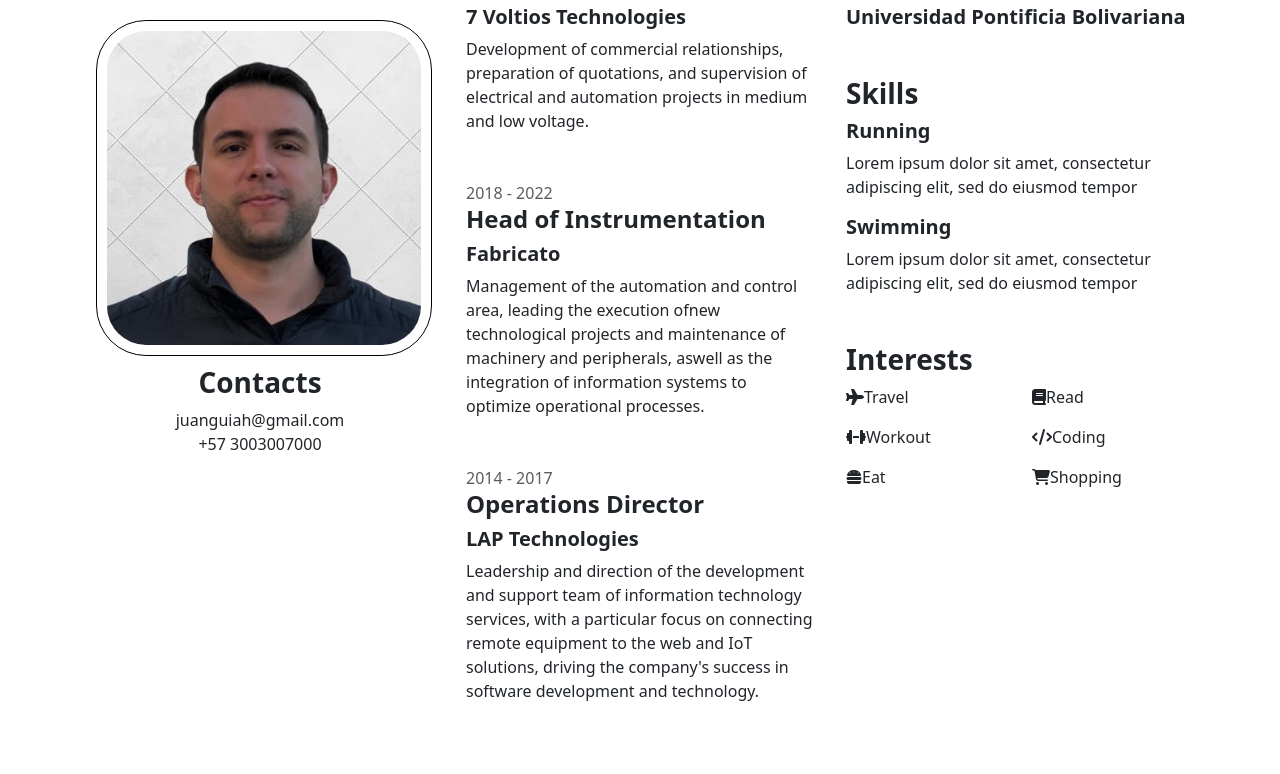
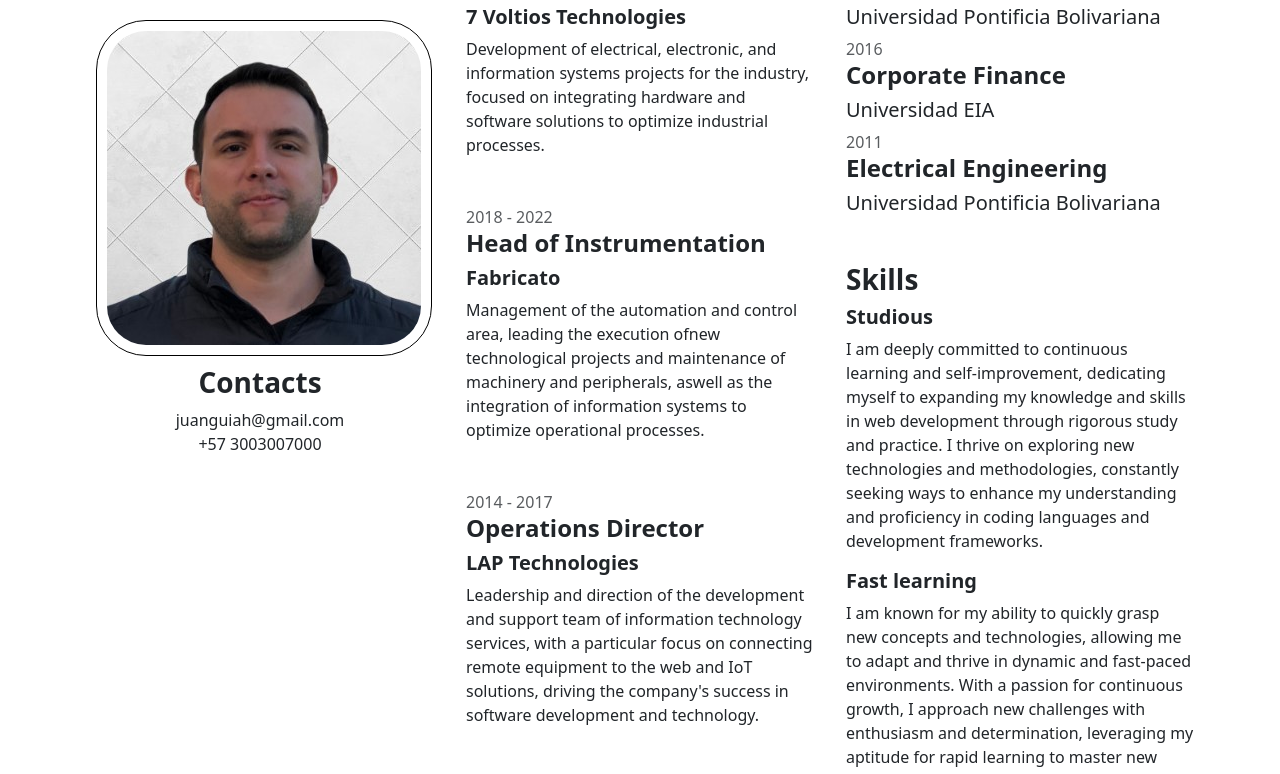
Before and after one commit to Juanguiah/240421-CSS-MyCV, a plain HTML site: page index.html in a window 1280 px wide. Shown: the part 185-959 px from the top of the page. Before the commit the page ends 904 px from the top, so only its background shows below. Drawn offline with nearby package versions, Linux system fonts and the light colour scheme.

Commit message:
Codigo final2

```diff
--- a/index.html
+++ b/index.html
@@ -33,7 +33,7 @@
                         <h4><strong>Director</strong></h4>
                         <h5><strong>7 Voltios Technologies</strong></h5>
                         <p>
-                            Development of commercial relationships, preparation of quotations, and supervision of electrical and automation projects in medium and low voltage.
+                            Development of electrical, electronic, and information systems projects for the industry, focused on integrating hardware and software solutions to optimize industrial processes.
                         </p>
                     </div>
 
@@ -60,20 +60,26 @@
                     <h3><strong>Education</strong></h3>
 
                     <div class="mt-5">
-                        <span class="text-muted">2018 - 2020</span>
+                        <span class="text-muted">2020</span>
                         <h4><strong>Electronic Engineering</strong></h4>
-                        <h5><strong>Universidad Pontificia Bolivariana</strong></h5>
+                        <h5>Universidad Pontificia Bolivariana</h5>
+                        <span class="text-muted">2016</span>
+                        <h4><strong>Corporate Finance</strong></h4>
+                        <h5>Universidad EIA</h5>
+                        <span class="text-muted">2011</span>
+                        <h4><strong>Electrical Engineering</strong></h4>
+                        <h5>Universidad Pontificia Bolivariana</h5>
                     </div>
 
                     <h3 class="mt-5"><strong>Skills</strong></h3>
 
                     <div>
-                        <h5><strong>Running</strong></h5>
-                        <p>Lorem ipsum dolor sit amet, consectetur adipiscing elit, sed do eiusmod tempor</p>
+                        <h5><strong>Studious</strong></h5>
+                        <p>I am deeply committed to continuous learning and self-improvement, dedicating myself to expanding my knowledge and skills in web development through rigorous study and practice. I thrive on exploring new technologies and methodologies, constantly seeking ways to enhance my understanding and proficiency in coding languages and development frameworks.</p>
                     </div>
                     <div class="mt-2">
-                        <h5><strong>Swimming</strong></h5>
-                        <p>Lorem ipsum dolor sit amet, consectetur adipiscing elit, sed do eiusmod tempor</p>
+                        <h5><strong>Fast learning</strong></h5>
+                        <p>I am known for my ability to quickly grasp new concepts and technologies, allowing me to adapt and thrive in dynamic and fast-paced environments. With a passion for continuous growth, I approach new challenges with enthusiasm and determination, leveraging my aptitude for rapid learning to master new tools, languages, and methodologies efficiently. This agility enables me to stay ahead of the curve and deliver innovative solutions that meet evolving business needs.</p>
                     </div>
 
                     <h3 class="mt-5"><strong>Interests</strong></h3>
```
